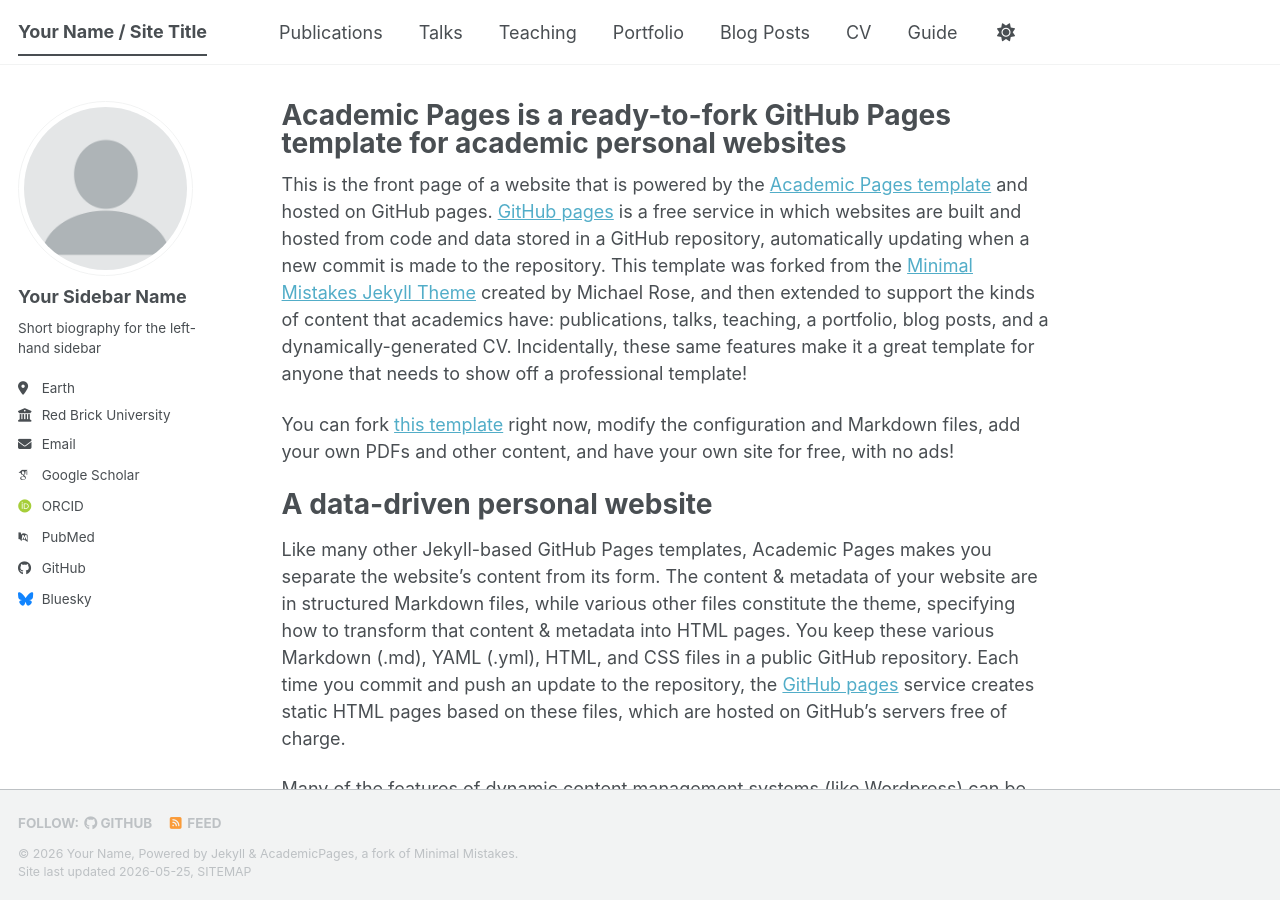
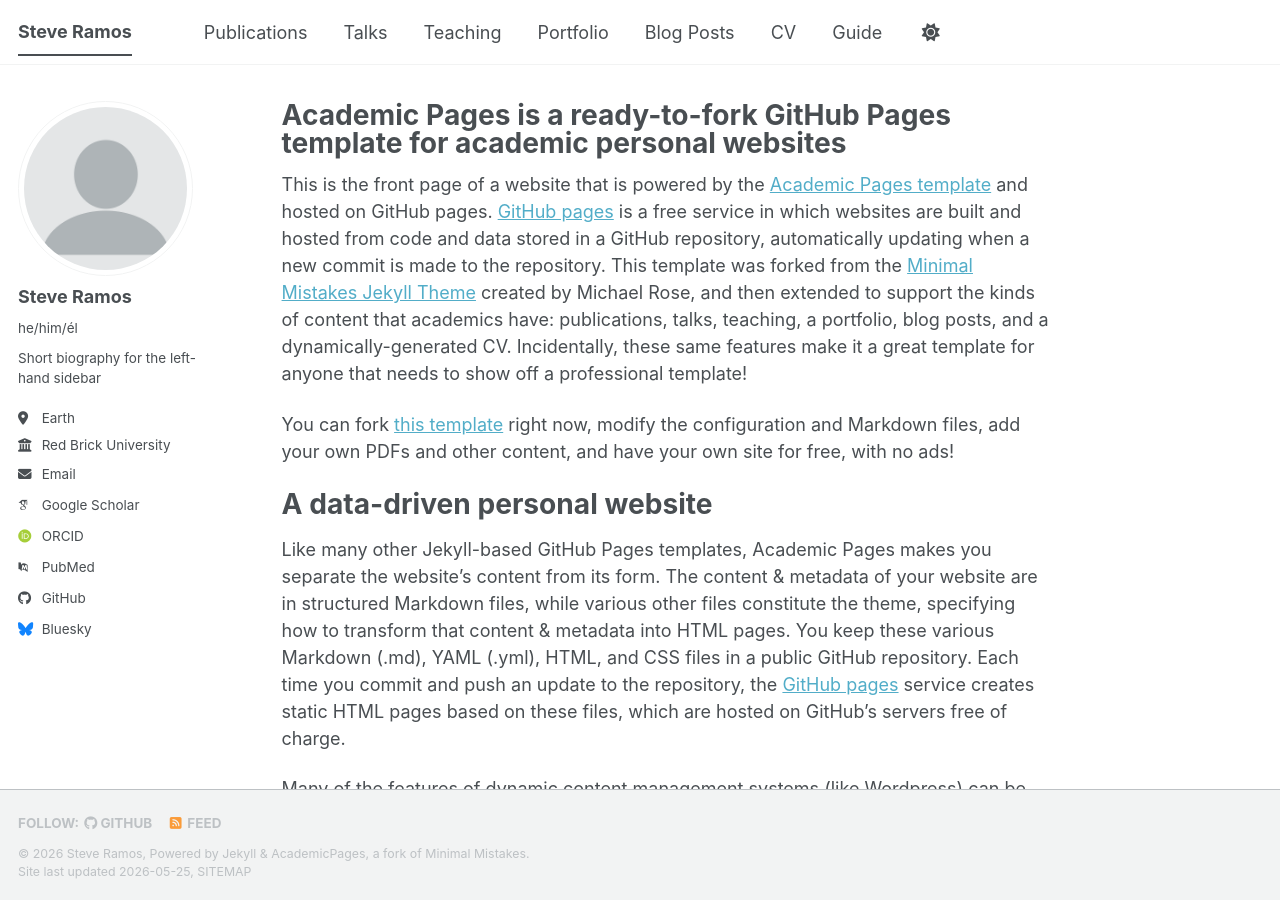
Before and after one commit to ramos-steve/ramos-steve.github.io, a Jekyll site: the page built from _pages/about.md, in a window 1280 px wide and 900 px high. Built offline with Jekyll 4.4.1, drawn with Linux system fonts in a browser that asks for light colours; some web fonts are replaced; a script bundle is joined from its source files by our own code; library files that are not in the unit come from our copies.

Commit message:
Update _config.yml

```diff
--- a/_config.yml
+++ b/_config.yml
@@ -9,14 +9,14 @@
 # Basic Site Settings
 locale                   : "en-US"
 site_theme               : "default" # The available themes options are "default", "air", "sunrise", "mint", "dirt" and "contrast"
-title                    : "Your Name / Site Title"
+title                    : "Steve Ramos"
 title_separator          : "-"
-name                     : &name "Your Name"
-description              : &description "Your Name's academic portfolio"   # Update this with a general description of your site, this is the default if not overridden by a page
-url                      : https://academicpages.github.io # The base hostname & protocol for your site e.g. "https://[your GitHub username].github.io",
+name                     : &name "Steve Ramos"
+description              : &description "Ph.D. Candidate in Economics"   # Update this with a general description of your site, this is the default if not overridden by a page
+url                      : https://ramos-steve.github.io/ # The base hostname & protocol for your site e.g. "https://[your GitHub username].github.io",
                                                            # or if you already have some other page hosted on Github then use "https://[your GitHub username].github.io/[Your Repo Name]"
 baseurl                  : "" # the subpath of your site, e.g. "/blog"
-repository               : "academicpages/academicpages.github.io"
+repository               : "ramos-steve/ramos-steve.github.io"
 
 # Site Author - The following control what appear as part of the author content on the side bar.
 #               If a field is blank the icon and link will not appear, otherwise it will be shown.
@@ -24,8 +24,8 @@ repository               : "academicpages/academicpages.github.io"
 author:
   # Biographic information
   avatar           : "profile.png"
-  name             : "Your Sidebar Name"
-  pronouns         : # example: "she/her"
+  name             : "Steve Ramos"
+  pronouns         : "he/him/él"
   bio              : "Short biography for the left-hand sidebar"
   location         : "Earth"
   employer         : "Red Brick University"
```
